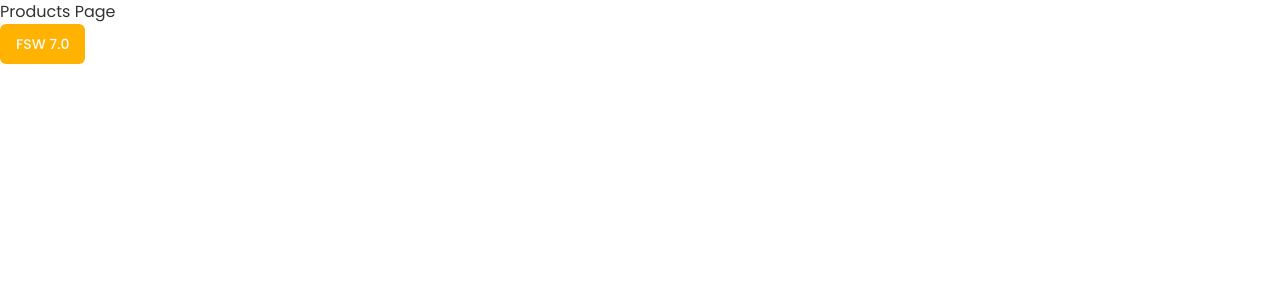
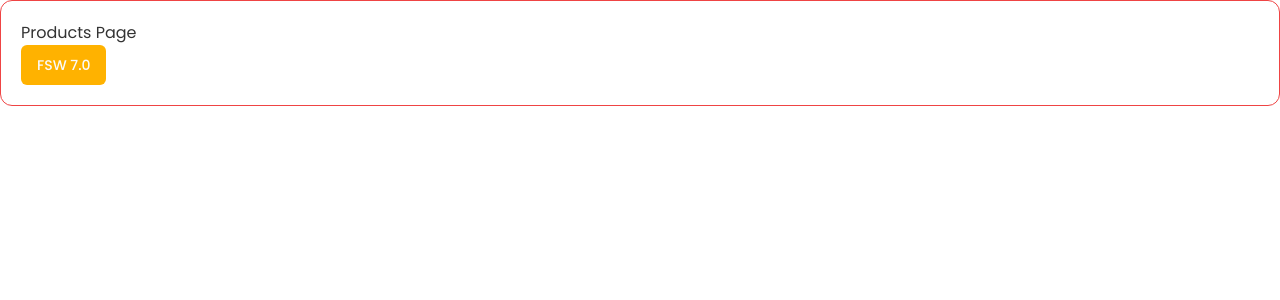
Before and after one commit to Chiqueto/fsw-donalds, a Next.js app: page /products in a window 1280 px wide. Shown: the top 300 px of the page. Built offline with nearby package versions, Linux system fonts and the light colour scheme.

Commit message:
chore: add eslint sort plugin and prettier tailwind plugin

```diff
--- a/package.json
+++ b/package.json
@@ -33,6 +33,7 @@
     "eslint-config-next": "15.1.6",
     "eslint-plugin-simple-import-sort": "^12.1.1",
     "postcss": "^8",
+    "prettier-plugin-tailwindcss": "^0.6.5",
     "tailwindcss": "^3.4.1",
     "ts-node": "^10.9.2",
     "typescript": "^5"
--- a/src/app/layout.tsx
+++ b/src/app/layout.tsx
@@ -1,6 +1,7 @@
+import "./globals.css";
+
 import type { Metadata } from "next";
 import { Poppins } from "next/font/google";
-import "./globals.css";
 
 const poppins = Poppins({
   weight: ["100", "200", "300", "400", "500", "600", "700", "800", "900"],
--- a/src/app/products/page.tsx
+++ b/src/app/products/page.tsx
@@ -1,10 +1,12 @@
 import { Button } from "@/components/ui/button";
 
 const ProductPage = () => {
-    return (<div>
-        <h1>Products Page</h1>
-        <Button>FSW 7.0</Button>
-    </div>);
+    return (
+        <div className="border rounded-xl p-5 border-red-500">
+            <h1>Products Page</h1>
+            <Button>FSW 7.0</Button>
+        </div>
+    );
 }
 
 export default ProductPage;
```
Also changed, not shown: eslint.config.mjs (+6 -5 lines), .prettierrc.json (added), 1 other file (tests, documents, lock files or other folders).
